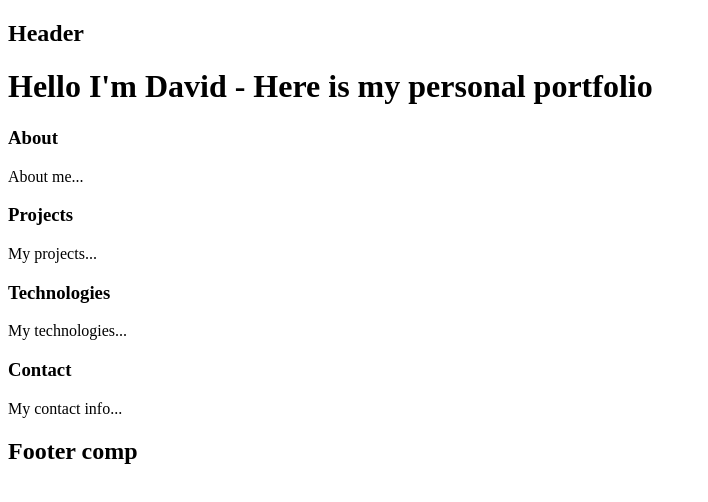
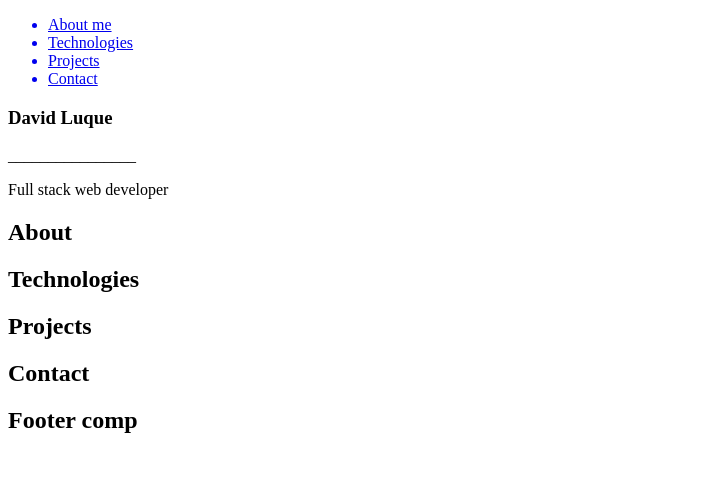
Before and after one commit to David-Luque/portf-my, a Gatsby site: page / in a window 1280 px wide. Shown: the whole page, without its empty margins (0-708 px from the left). Built offline with nearby package versions, Linux system fonts and the light colour scheme; Gatsby itself is replaced by a stand-in of ours.

Commit message:
created data file and basic layout components

```diff
--- a/src/components/layout/Header.js
+++ b/src/components/layout/Header.js
@@ -1,8 +1,14 @@
 import * as React from 'react';
 
-const Header = ()=>{
+const Header = () => {
     return (
-        <h2>Header</h2>
+        <header>
+            <h3>David Luque</h3>
+            <p>________________</p>
+            <p>Full stack web developer</p>
+            {/* <img/> */}
+        </header>
+
     );
 };
 
--- a/src/components/layout/Layout.js
+++ b/src/components/layout/Layout.js
@@ -1,15 +1,14 @@
 import * as React from 'react';
-import Header from './Header';
+import Nav from './Nav';
 import Footer from './Footer';
 
 const Layout = ({ children })=>{
 
     return (
         <>
-            <Header />
+            <Nav />
             <main>{children}</main>
             <Footer/>
-
         </>
     )
 };
--- /dev/null
+++ b/src/components/layout/Nav.js
@@ -0,0 +1,25 @@
+import * as React from 'react';
+import { Link } from 'gatsby';
+
+const Nav = ()=>{
+    return (
+        <nav>
+            <ul>
+                <Link to={'/about'}>
+                    <li>About me</li>
+                </Link>
+                <Link to={'/technologies'}>
+                    <li>Technologies</li>
+                </Link>
+                <Link to={'/projects'}>
+                    <li>Projects</li>
+                </Link>
+                <Link to={'/contact'}>
+                    <li>Contact</li>
+                </Link>
+            </ul>
+        </nav>
+    );
+};
+
+export default Nav;
--- /dev/null
+++ b/src/components/sections/About.js
@@ -0,0 +1,12 @@
+import * as React from 'react';
+
+const About = () => {
+    return (
+        <section>
+            <h2>About</h2>
+
+        </section>
+    );
+}
+
+export default About;
--- /dev/null
+++ b/src/components/sections/Contact.js
@@ -0,0 +1,12 @@
+import * as React from 'react';
+
+const Contact = () => {
+    return (
+        <section>
+            <h2>Contact</h2>
+
+        </section>
+    );
+}
+
+export default Contact;
--- /dev/null
+++ b/src/components/sections/Projects.js
@@ -0,0 +1,12 @@
+import * as React from 'react';
+
+const Projects = () => {
+    return (
+        <section>
+            <h2>Projects</h2>
+
+        </section>
+    );
+}
+
+export default Projects;
--- /dev/null
+++ b/src/components/sections/Technologies.js
@@ -0,0 +1,12 @@
+import * as React from 'react';
+
+const Technologies = () => {
+    return (
+        <section>
+            <h2>Technologies</h2>
+
+        </section>
+    );
+}
+
+export default Technologies;
--- a/src/pages/index.js
+++ b/src/pages/index.js
@@ -1,33 +1,21 @@
 import * as React from "react"
 import Layout from '../components/layout/Layout';
+import Header from '../components/layout/Header';
+import About from '../components/sections/About';
+import Technologies from '../components/sections/Technologies';
+import Projects from '../components/sections/Projects';
+import Contact from '../components/sections/Contact';
 
-// markup
+
 const IndexPage = () => {
   return (
     <Layout>
       <>
-        <h1>Hello I'm David - Here is my personal portfolio</h1>
-
-        <section>
-          <h3>About</h3>
-          <p>About me...</p>
-        </section>
-
-        <section>
-          <h3>Projects</h3>
-          <p>My projects...</p>
-        </section>
-
-        <section>
-          <h3>Technologies</h3>
-          <p>My technologies...</p>
-        </section>
-
-        <section>
-          <h3>Contact</h3>
-          <p>My contact info...</p>
-        </section>
-
+        <Header />
+        <About />
+        <Technologies/>
+        <Projects/>
+        <Contact />
       </>
     </Layout>
   )
```
Also changed, not shown: src/projectsData.js (added, +25 -0 lines), src/pages/about.js (deleted), src/pages/contact.js (deleted), src/pages/technologies.js (deleted), 1 other file.
